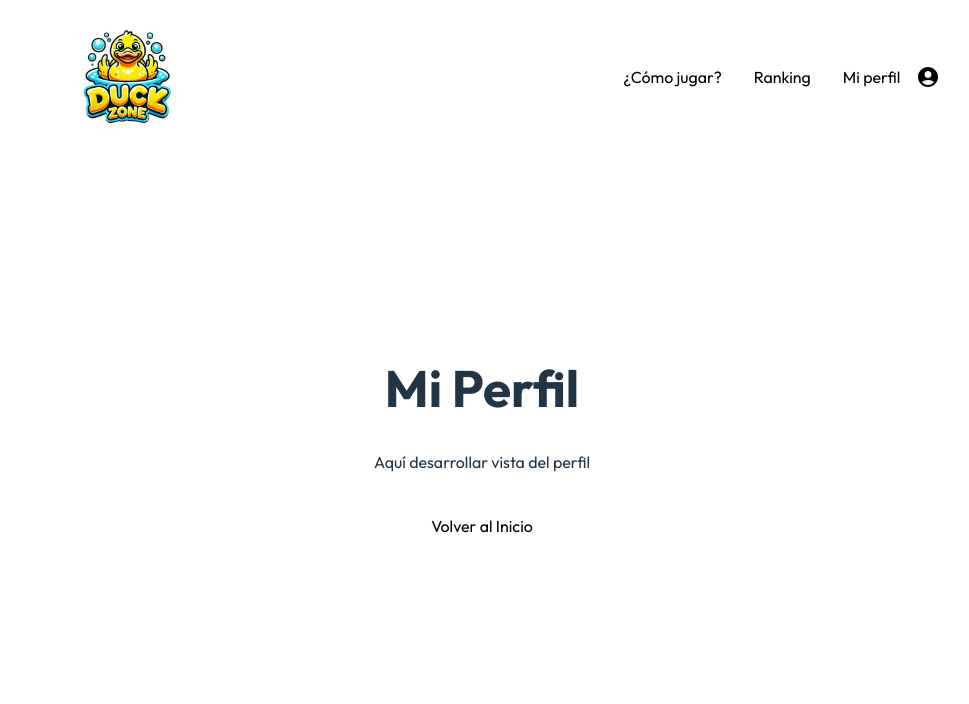
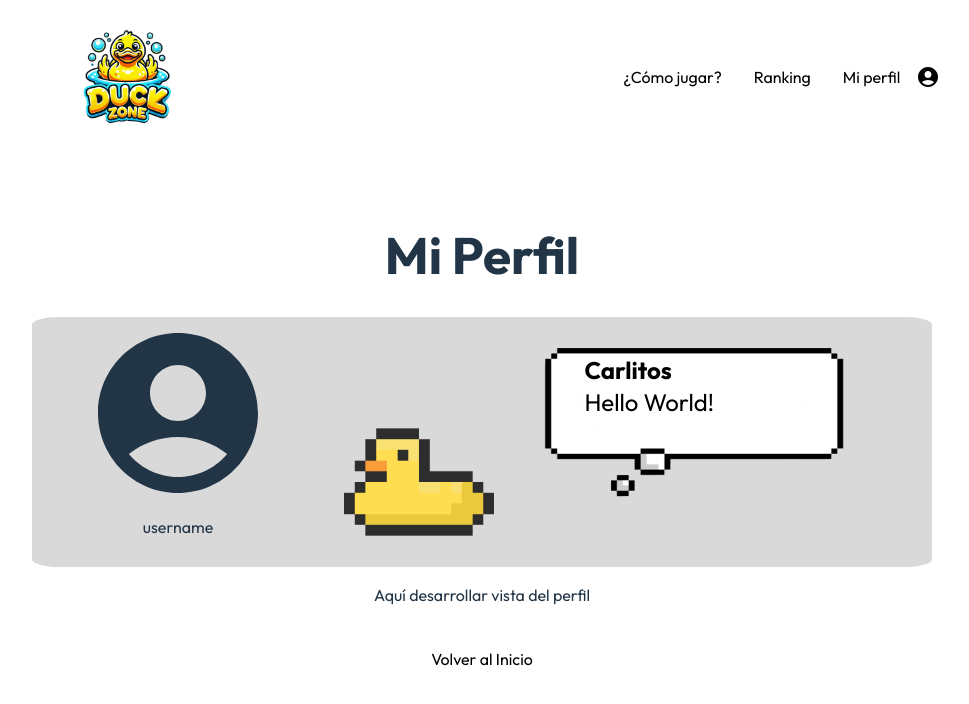
Before and after one commit to IIC2513/front-DuckZone, a React (Vite) app in the folder frontdz/: page /profile in a window 1280 px wide. Shown: the top 704 px of the page, without its empty margins (158-1127 px from the left). Built offline with nearby package versions, Linux system fonts and the light colour scheme.

Commit message:
Reglas del juego view

```diff
--- a/frontdz/src/components/common/App.css
+++ b/frontdz/src/components/common/App.css
@@ -105,6 +105,26 @@ body {
   border-radius: 3%;
 }
 
+.flexhor{
+  display: flex;
+  flex-direction: row;
+}
+
+.mascota{
+  height: 150px;
+  padding-left: 70px;
+  padding-top: 90px;
+  width: auto;
+}
+
+.burbuja{
+  height: 150px;
+  width: 300px !important;
+  padding-left: 50px;
+  padding-top: 30px;
+  width: auto;
+}
+
 .partida{
   height: 214.56px;
   width: 350px;
@@ -128,11 +148,78 @@ body {
   margin-bottom: 0;
 }
 
+.perfil{
+  height: 250px;
+  width: 900px;
+  background-color: rgba(217, 217, 217, 1);
+  border-radius: 3%;
+}
+
 .tipo{
   background-color: rgba(109, 109, 109, 1);
   font-weight: 400;
   border-radius: 3%;
   margin: 0;
+}
+
+.centerp{
+  text-align: center;
+  padding-left: 50px;
+  margin-top: 0;
+}
+
+.textob {
+  position: absolute;
+  top: 41%; /* Ajusta según sea necesario */
+  left: 58%; /* Ajusta según sea necesario */
+  z-index: 2; /* Asegura que el texto esté delante de la imagen */
+  color: rgb(0, 0, 0); /* Color del texto */
+  font-size: 24px; /* Tamaño del texto */
+  text-align: left;
+  font-weight: 1000;
+}
+
+details summary {
+  font-weight: bold; /* Ejemplo de estilo */
+  cursor: pointer; /* Cambia el cursor al pasar sobre el summary */
+  padding: 10px; /* Añade padding */
+  background-color: #f0f0f0; /* Cambia el color de fondo */
+  border-radius: 5px; /* Añade bordes redondeados */
+  margin-bottom: 10px;
+}
+
+details summary:hover {
+  background-color: #e0e0e0; /* Cambia el color de fondo al pasar el cursor */
+}
+
+.textob1 {
+  position: absolute;
+  top: 45%;
+  left: 58%;
+  z-index: 2;
+  color: rgb(0, 0, 0);
+  font-size: 24px;
+  text-align: left;
+  font-weight: 500;
+}
+
+.esquema {
+  display: block;
+  margin: 0 auto;
+}
+
+.left {
+  align-content: start;
+  text-align: left;
+  float: left;
+  margin: 0 !important; /* Sobrescribe el margen */
+  width: 1000px;
+}
+
+.profile-pfp {
+  height: 8em !important;
+  width: 8em !important;
+  margin-left: 50px;
 }
 
 .slick-next {
--- a/frontdz/src/components/game/Cards.jsx
+++ b/frontdz/src/components/game/Cards.jsx
@@ -31,6 +31,7 @@ function Cards() {
     };
 
     return (
+        <>
         <div>
             <h1>Cartas</h1>
             <p>Aquí puedes ver todas las cartas del juego</p>
@@ -44,7 +45,7 @@ function Cards() {
             </div>
             <br />
             <a href='/'>Volver al Inicio</a>
-        </div>
+        </div></>
     );
 }
 
--- a/frontdz/src/components/game/Rules.jsx
+++ b/frontdz/src/components/game/Rules.jsx
@@ -1,10 +1,18 @@
+import React from 'react';
 import esquemaTipos from '../../assets/imgs/esquema-tipos.png';
 
 function Rules() {
     return (
         <>
+            <br></br>
+            <br></br>
+            <br></br>
+
             <h1>Reglas del Juego</h1>
-            <h2>Objetivo del Juego</h2>
+            <div className='left container'>
+
+                <details>
+                    <summary>Objetivo del Juego</summary>
                     <p>
                         El objetivo del jugador es hacer que los puntos de vida del oponente lleguen a 0. Esto
                         se logra atacando al oponente con cartas de patos y hechizos. En cada turno un jugador
@@ -12,12 +20,16 @@ function Rules() {
                         tiene alguno disponible) y el otro tendrá que defenderse con una carta de pato (no podrá
                         usar hechizos durante el turno).
                     </p>
-            <h2>Componentes del Juego</h2>
+                </details>
+                <details>
+                    <summary>Componentes del Juego</summary>
                     <p>
                         Cada jugador tiene un mazo de cartas de patos y hechizos (el cual es el mismo para todo jugador),
                         la mano de cartas que puede jugar el un turno se compone de 5 cartas, cada jugador tiene 50 puntos
                         de vida y puede tener hasta 9 de mana base y 3 de mana extra.
                     </p>
+                    <ul>
+                        <li>
                             <h3>Cartas de Pato</h3>
                             <p>
                                 Las cartas de pato son cartas que se pueden jugar para atacar al oponente o defenderse de los
@@ -28,12 +40,16 @@ function Rules() {
                                 el otro, este recibe una bonificación de un 25% de daño, si es neutral, el daño es normal. El tipo
                                 de los patos puede verse afectado por el uso de cartas de hechizo.
                             </p>
+                        </li>
+                        <li>
                             <h3>Cartas de Hechizo</h3>
                             <p>
                                 Las cartas de hechizo solo pueden ser usadas por el jugador atacante (en caso de tener alguna disponible).
                                 Hay 2 tipos de hechizos: hechizos para agregar un tipo al pato atacante y hechizos para cambiar el tipo del
                                 pato defensor.
                             </p>
+                            <ul>
+                                <li>
                                 <h4>Hechizos de Agregación de Tipo</h4>
                                 <p>
                                     Estos hechizos permiten agregar un tipo al pato atacante, esto puede ser útil para hacer más daño al oponente
@@ -42,6 +58,8 @@ function Rules() {
                                     (por ejemplo, si el atacante tiene un tipo eficaz y un tipo poco eficaz contra el defensor, tras usar el hechizo)
                                     y situaciones donde el atacante podría ponerse a si mismo en desventaja dada una mala elección de tipo.
                                 </p>
+                                </li>
+                                <li>
                                 <h4>Hechizos de Cambio de Tipo</h4>
                                 <p>
                                     Estos hechizos permiten cambiar el tipo del pato defensor, esto puede ser útil para defenderse del contraataque
@@ -49,7 +67,14 @@ function Rules() {
                                     útil dependiendo de la elección del atacante, si elige un tipo poco eficaz contra el pato que usó para atacar,
                                     entonces su pato obtendrá el 25% de bonificación de daño, en caso contrario, el defensor obtendrá la bonificación.
                                 </p>
-            <h2>Desarrollo del Juego</h2>
+                                </li>
+                            </ul>
+                        </li>
+                    </ul>
+                </details>
+
+                <details>
+                    <summary>Desarrollo del Juego</summary>
                     <p>
                     El juego se desarrolla rondas de 2 turnos, en cada turno un jugador ataca y el otro defiende. El jugador atacante
                     puede jugar una carta de pato y un hechizo si tiene alguno disponible, el jugador defensor puede jugar una carta de
@@ -60,6 +85,8 @@ function Rules() {
                     mana extra o adicional) y del mana base que se obtiene al inicio de cada ronda. El mana base que se obtiene al inicio de
                     cada ronda es inicialmente 4 y va incrementando en 1 por cada ronda que pasa, hasta llegar a 9.
                     </p>
+                    <ul>
+                        <li>
                         <h3>Desarrollo de una Ronda</h3>
                         <p>
                         Iniciando la ronda, se recarga el mana de cada jugador en cierta cantidad dependiendo de cual es la ronda actual.
@@ -79,7 +106,11 @@ function Rules() {
                             en su mana adicional y se recarga la mano de cada jugador. El jugador que atacó primero en la ronda anterior, defenderá primero
                             en la siguiente y viceversa.
                         </p>
-            <h2>Evento Especial</h2>
+                        </li>
+                    </ul>
+                </details>
+                <details>
+                    <summary>Evento Especial</summary>
                     <p>
                     Hay un evento especial que tienen que ver con las cartas que se encuentran actualmente en la mano de un jugador. Si se da la posibilidad de que
                     algún jugador lleve a cabo la ejecución del evento especial, se dará tiempo para esto al inicio de cada ronda.
@@ -92,19 +123,24 @@ function Rules() {
                         sacrifica un 10% de su vida actual. La bonificación de defensa consiste en que el jugador obtiene un 30% de vida adicional
                         en relación a su vida actual, pero sacrifica un 20% del poder de ataque de las proximas 5 cartas de pato jugadas.
                     </p>
-            <h2>Fin del Juego</h2>
+                </details>
+                <details>
+                    <summary>Fin del Juego</summary>
                     <p>
                     El juego termina cuando los puntos de vida de un jugador llegan a 0. En ese momento, el jugador que tiene 0 puntos de vida es el perdedor
                     y el otro jugador es el ganador. Los puntos de vida restantes del ganador influyen directamente en las monedas que obtiene al finalizar la
                     partida.
                     </p>
-            <h2>Esquema de Tipos</h2>
+                </details>
+                <details>
+                    <summary>Esquema de Tipos</summary>
                     <p>
                     El esquema de tipos, que muestra que tipos son mas efectivos y la interacción del jugador con la bonificación de luz y la de sombra, es el siguiente:
                     </p>
-            <img src={esquemaTipos} alt="Esquema de Tipos" />
-            <br />
-            <a href='/'>Volver al Inicio</a>
+                    <img src={esquemaTipos} alt="Esquema de Tipos" className='esquema'/>
+                </details>
+
+            </div>
         </>
     );
 }
--- a/frontdz/src/components/profile/Profile.jsx
+++ b/frontdz/src/components/profile/Profile.jsx
@@ -1,9 +1,26 @@
 import React from 'react';
+import AccountCircleIcon from '@mui/icons-material/AccountCircle';
+import mascota from '../../assets/imgs/mascota.png';
+import burbuja from '../../assets/imgs/burbuja.png';
+
 
 function Profile() {
     return (
         <div>
             <h1>Mi Perfil</h1>
+            <div className='perfil flexhor'>
+                <div>
+                    <AccountCircleIcon className='profile-pfp'/>
+                    <p className='centerp'>username</p>
+                </div>
+                <div><img src={mascota} className='mascota'></img></div>
+                <div>
+                    <img src={burbuja} className='burbuja'></img>
+                    <p className='textob'>Carlitos</p>
+                    <p className='textob1'>Hello World!</p>
+                </div>
+
+            </div>
             <p>Aquí desarrollar vista del perfil</p>
             <br />
             <a href='/'>Volver al Inicio</a>
```
Also changed, not shown: frontdz/src/assets/imgs/burbuja.png (added), frontdz/src/assets/imgs/mascota.png (added). Lines whose indentation alone changed are shown as unchanged.
